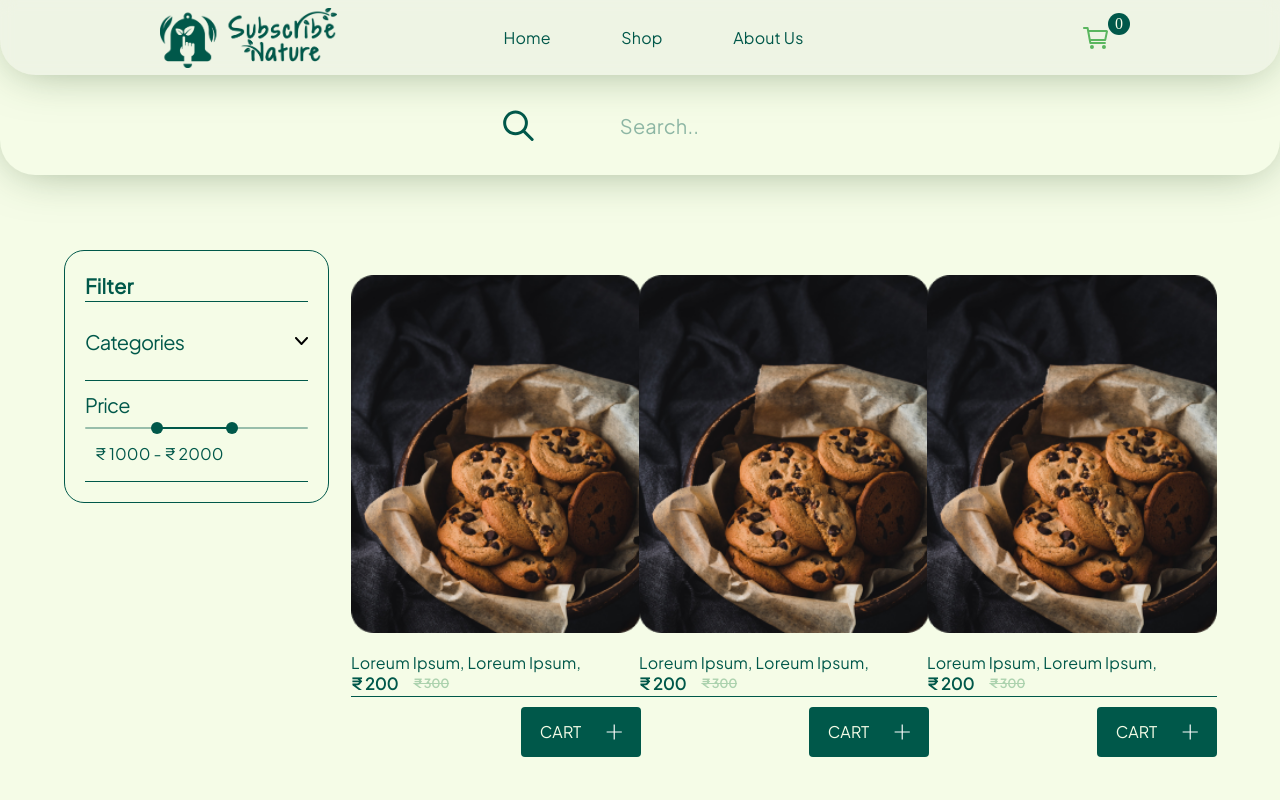
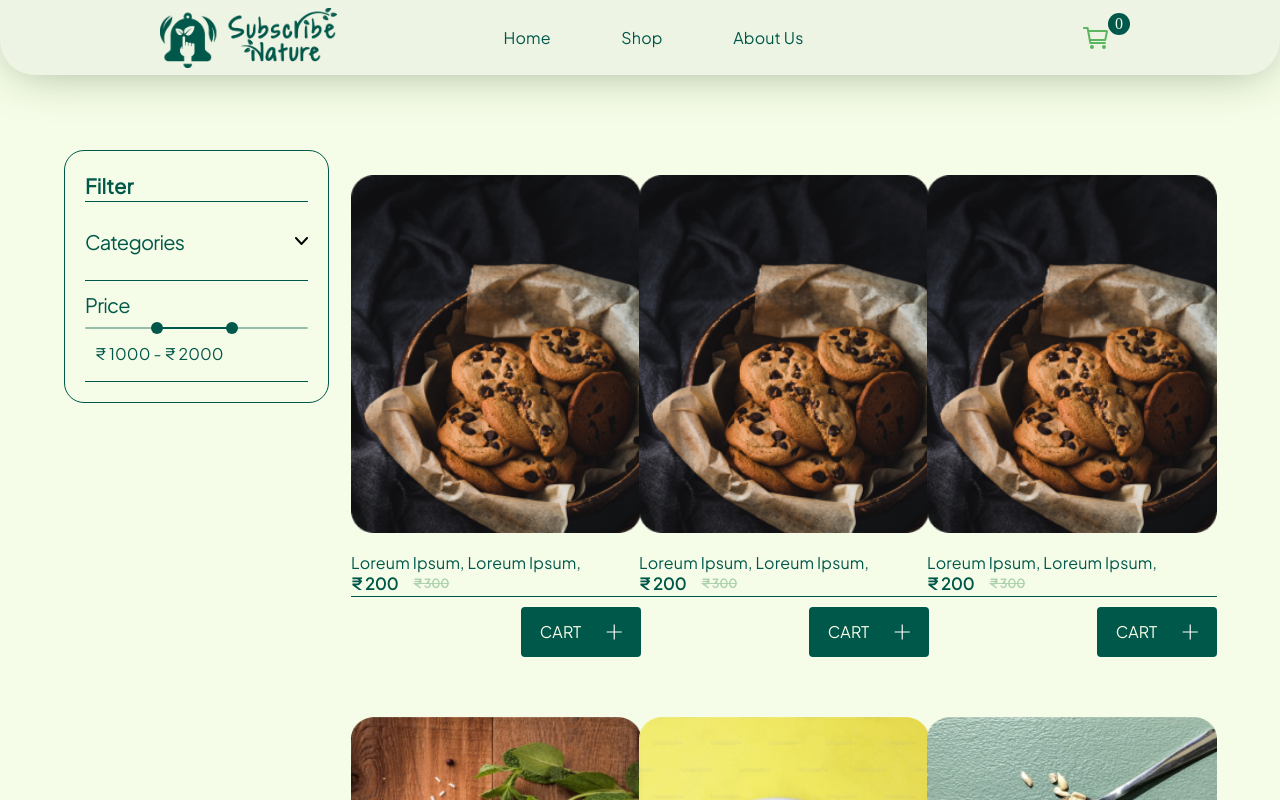
Before and after one commit to subru-37/sample-repo, a React (Vite) app in the folder client/: page /products in a window 1280 px wide. Shown: the top 800 px of the page. Built offline with nearby package versions, Linux system fonts and the light colour scheme.

Commit message:
removed searchbar

```diff
--- a/client/src/Components/FeatureCard.tsx
+++ b/client/src/Components/FeatureCard.tsx
@@ -22,8 +22,13 @@ const FeatureCard = (props: props) => {
         justifyContent: 'space-between',
         flexDirection: { xs: 'row', sm: 'column' },
         cursor: 'pointer',
+        minWidth:{xs:'90vw', sm:'0px'}
       }}
     >
+      {/*
+      145   150
+      179   185
+      */}
       <Box
         sx={{
           width: { xs: '145px', sm: '290px' },
--- a/client/src/Pages/Products.tsx
+++ b/client/src/Pages/Products.tsx
@@ -53,7 +53,7 @@ const Products = (props: props) => {
   return (
     <Box
       sx={{
-        // marginTop: '75px',
+        marginTop: '75px',
         display: 'flex',
         alignItems: 'center',
         flexDirection: 'column',
@@ -61,7 +61,7 @@ const Products = (props: props) => {
         paddingBottom: '75px',
       }}
     >
-      <TextField
+      {/* <TextField
         id="outlined-controlled"
         label=""
         placeholder="Search.."
@@ -125,7 +125,7 @@ const Products = (props: props) => {
         onChange={(event: React.ChangeEvent<HTMLInputElement>) => {
           props.setName(event.target.value);
         }}
-      />
+      /> */}
       <Box
         sx={{
           width: '90vw',
```
